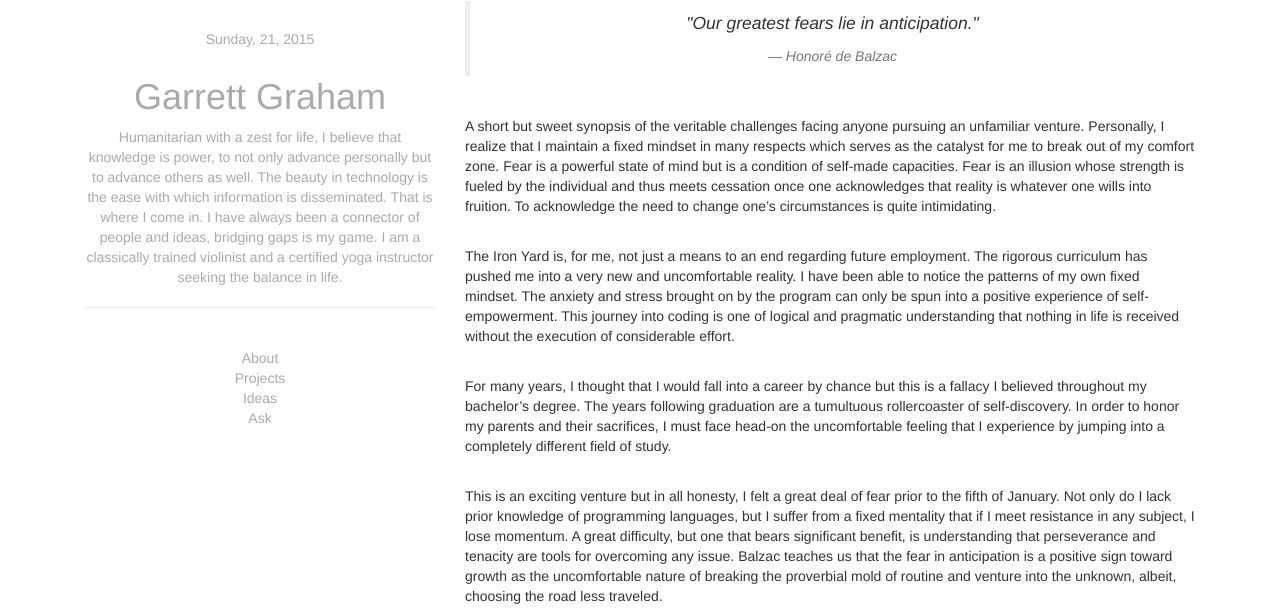
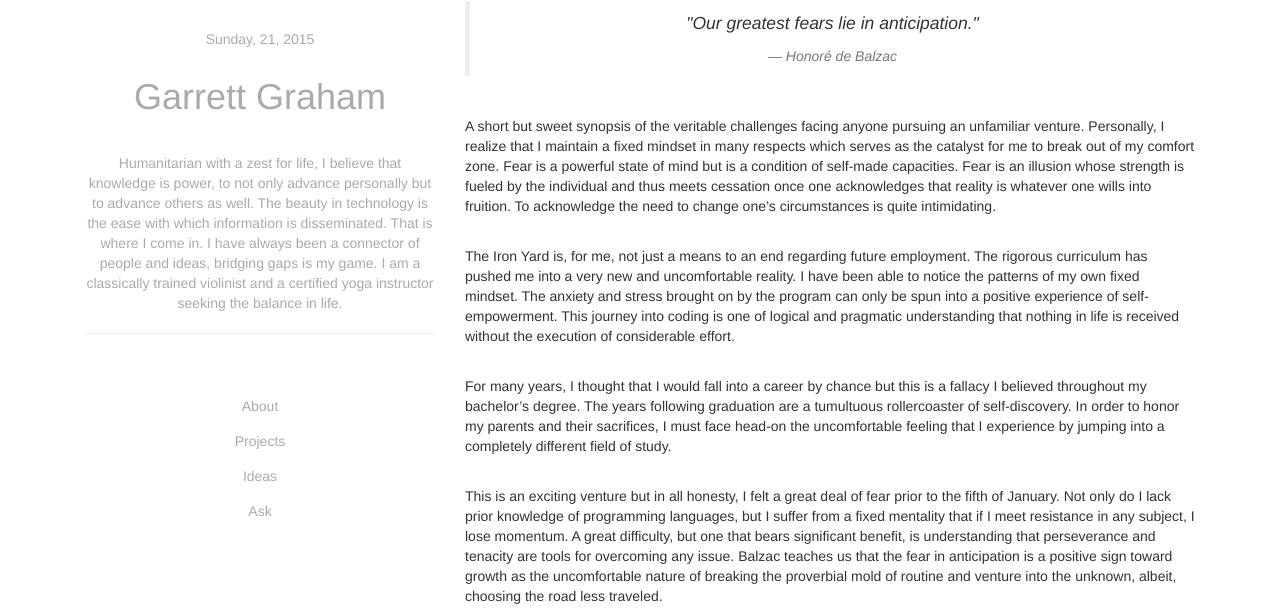
Before and after one commit to GarrettGraham/GarrettGraham.github.io, a website: page index.html in a window 1280 px wide. Shown: the part 405-1014 px from the top of the page. Drawn offline with nearby package versions, Linux system fonts and the light colour scheme; files that its build step writes are made by us from their sources.

Commit message:
spacing the paragraph below my name giving it some margin left and right. gave spacing between the li tags and now need to either link them or figure out something else for them

```diff
--- a/css/main.css
+++ b/css/main.css
@@ -131,6 +131,9 @@ h5 {
 
 .signature {
 	margin-top: 0;
+	margin-bottom: 1em;
+	margin-left:0.5em;
+	margin-right:0.5em;
 }
 
 .sidebar {
@@ -141,6 +144,7 @@ h5 {
 .links {
 	list-style:none;
 	display:inline;
+	line-height: 2.5em;
 }
 
 .links a {
```
